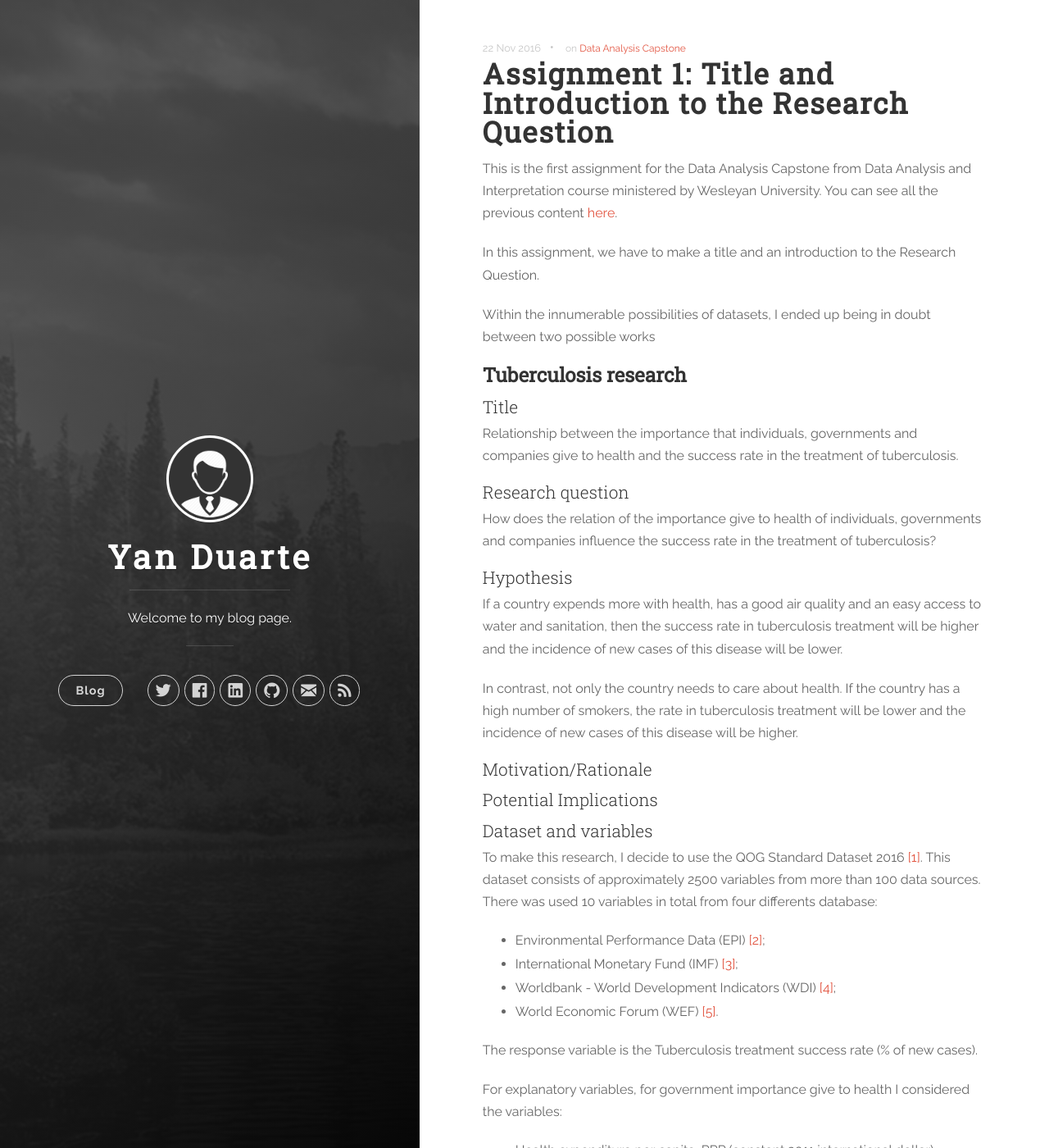
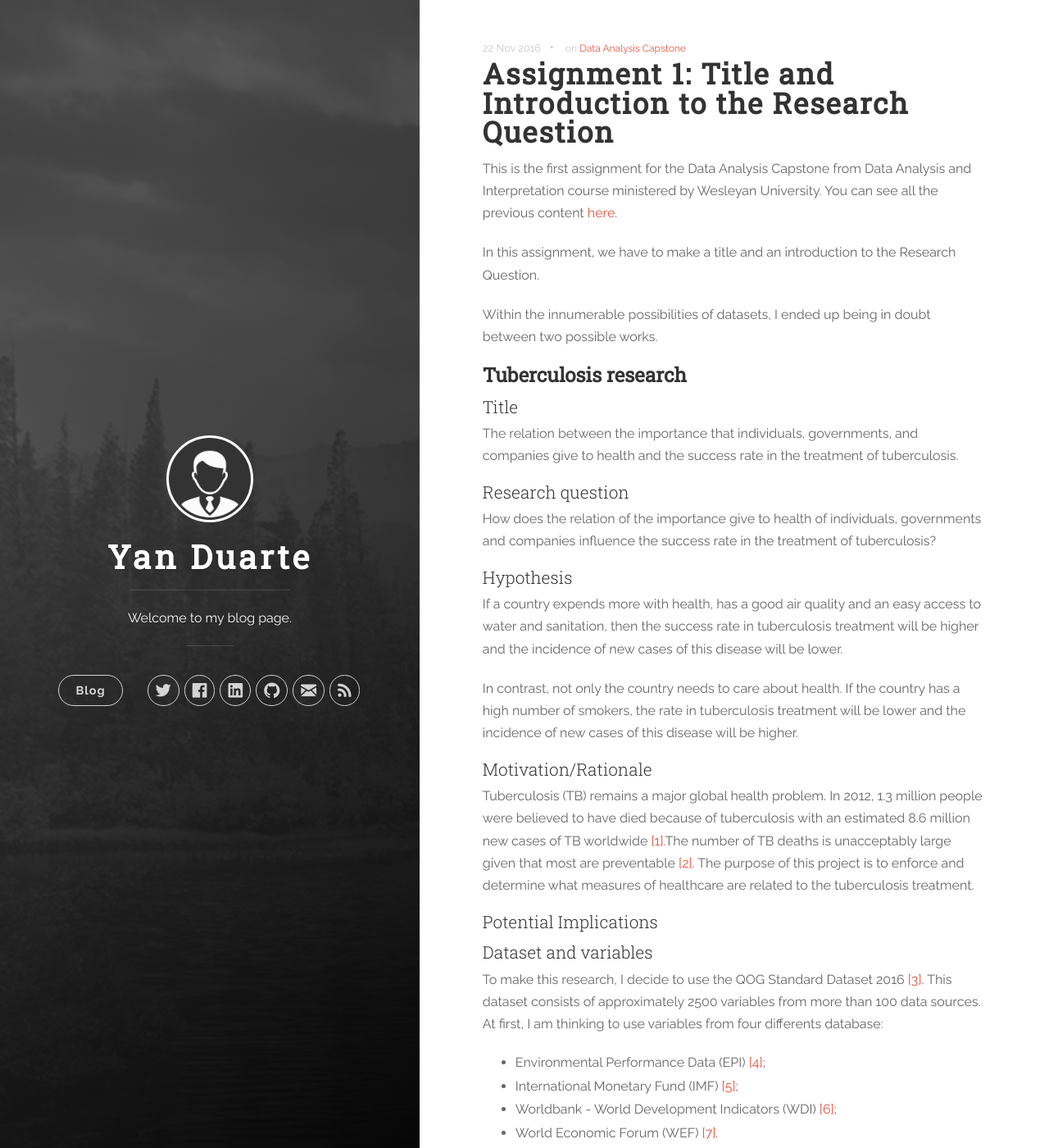
Before and after one commit to yan-duarte/yan-duarte.github.io, a Jekyll site: the page built from _posts/2016-11-22-DAC-Assignment1.md, in a window 1280 px wide and 1400 px high. Shown: the whole window at 82% size. Built offline with Jekyll 4.4.1, drawn with Linux system fonts in a browser that asks for light colours; nearby versions of some CDN libraries; some of the changed text lies outside the part shown.

Commit message:
Updated 2016-11-22-DAC-Assignment1.md

```diff
--- a/_posts/2016-11-22-DAC-Assignment1.md
+++ b/_posts/2016-11-22-DAC-Assignment1.md
@@ -13,13 +13,13 @@
 
 In this assignment, we have to make a title and an introduction to the Research Question.
 
-Within the innumerable possibilities of datasets, I ended up being in doubt between two possible works
+Within the innumerable possibilities of datasets, I ended up being in doubt between two possible works.
 
 ## **Tuberculosis research**
 
 ### Title
 
-Relationship between the importance that individuals, governments and companies give to health and the success rate in the treatment of tuberculosis.
+The relation between the importance that individuals, governments, and companies give to health and the success rate in the treatment of tuberculosis.
 
 ### Research question
 
@@ -33,37 +33,31 @@
 
 ### Motivation/Rationale
 
+Tuberculosis (TB) remains a major global health problem.
+In 2012, 1.3 million people were believed to have died because of tuberculosis with an estimated 8.6 million new cases of TB worldwide [[1]][ref_01].The number of TB deaths is unacceptably large given that most are preventable [[2]][ref_02].
+The purpose of this project is to enforce and determine what measures of healthcare are related to the tuberculosis treatment.
 
 ### Potential Implications
 
 ### Dataset and variables
-To make this research, I decide to use the QOG Standard Dataset 2016 [[1]][ref_01]. This dataset consists of approximately 2500 variables from more than 100 data sources.
-There was used 10 variables in total from four differents database:
+To make this research, I decide to use the QOG Standard Dataset 2016 [[3]][ref_03]. This dataset consists of approximately 2500 variables from more than 100 data sources.
+At first, I am thinking to use variables from four differents database:
 
-  - Environmental Performance Data (EPI) [[2]][ref_02];
-  - International Monetary Fund (IMF) [[3]][ref_03];
-  - Worldbank - World Development Indicators (WDI) [[4]][ref_04];
-  - World Economic Forum (WEF) [[5]][ref_05].
+  - Environmental Performance Data (EPI) [[4]][ref_04];
+  - International Monetary Fund (IMF) [[5]][ref_05];
+  - Worldbank - World Development Indicators (WDI) [[6]][ref_06];
+  - World Economic Forum (WEF) [[7]][ref_07].
 
 The response variable is the Tuberculosis treatment success rate (% of new cases).
 
-For explanatory variables, for government importance give to health I considered the variables:
+There are a series of explanatory that can be used, at first I included these ones:
 
   - Health expenditure per capita, PPP (constant 2011 international dollar)
   - Water and Sanitation: Access to Drinking Water and Access to Sanitation
   - Air Quality: Household Air Quality, Air Pollution - Average Exposure to PM2.5 and Air Pollution
-
-for individuals importance give to health, the variables:
-
   - Smoking prevalence, females (% of adults)
   - Smoking prevalence, males (% of adults)
-
-and for companies importance give to health, the variable:
-
   - Business impact of tuberculosis
-
-There are 3 more variables that can be applied in the research:
-
   - Tuberculosis case detection rate (%, all forms)
   - Incidence of tuberculosis (per 100,000 people)
   - GDP (PPP) (share of world total) (%)
@@ -84,15 +78,19 @@
 
 ## **References**
 
-[[1] QOG Standard Dataset 2016][ref_01]
-[[2] Environmental Performance Data][ref_02]
-[[3] International Monetary Fund][ref_03]
-[[4] Worldbank - World Development Indicators][ref_04]
-[[5] World Economic Forum][ref_05]
+[[1] Tuberculosis: Causes, Symptoms and Treatments][ref_01]
+[[2] Global Tuberculosis Report 2013][ref_02]
+[[3] QOG Standard Dataset 2016][ref_03]
+[[4] Environmental Performance Data][ref_04]
+[[5] International Monetary Fund][ref_05]
+[[6] Worldbank - World Development Indicators][ref_06]
+[[7] World Economic Forum][ref_07]
 
 
-[ref_01]: http://qog.pol.gu.se/data/datadownloads/qogstandarddata
-[ref_02]: http://epi.yale.edu/downloads
-[ref_03]: http://www.imf.org/external/pubs/ft/weo/2014/01/weodata/weoselgr.aspx
-[ref_04]: http://data.worldbank.org/data-catalog/world-development-indicators
-[ref_05]: http://www.weforum.org/issues/competitiveness-0/gci2012-data-platform
+[ref_01]: http://www.medicalnewstoday.com/articles/8856.php
+[ref_02]: http://apps.who.int/iris/bitstream/10665/91355/1/9789241564656_eng.pdf
+[ref_03]: http://qog.pol.gu.se/data/datadownloads/qogstandarddata
+[ref_04]: http://epi.yale.edu/downloads
+[ref_05]: http://www.imf.org/external/pubs/ft/weo/2014/01/weodata/weoselgr.aspx
+[ref_06]: http://data.worldbank.org/data-catalog/world-development-indicators
+[ref_07]: http://www.weforum.org/issues/competitiveness-0/gci2012-data-platform
```
